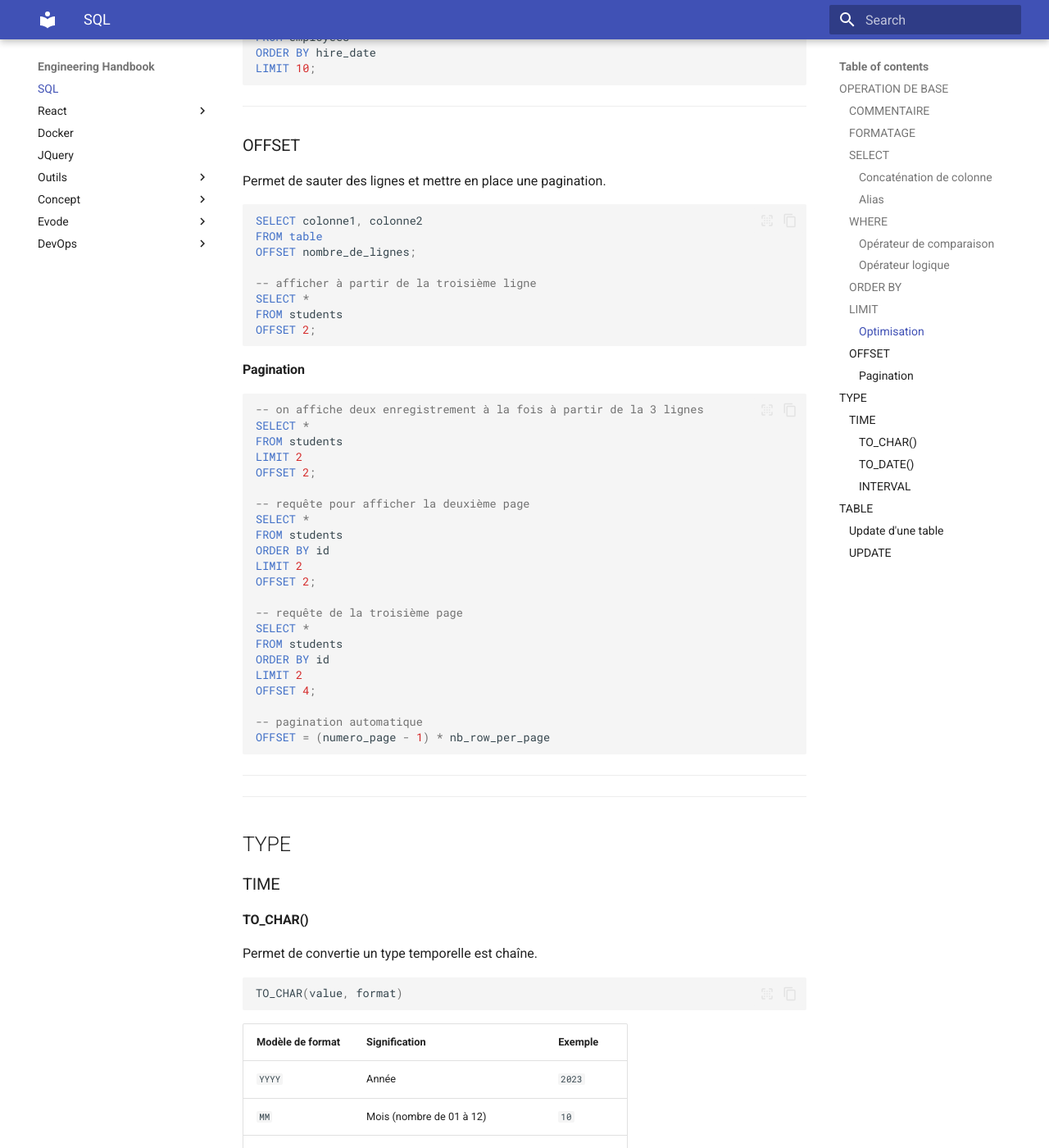
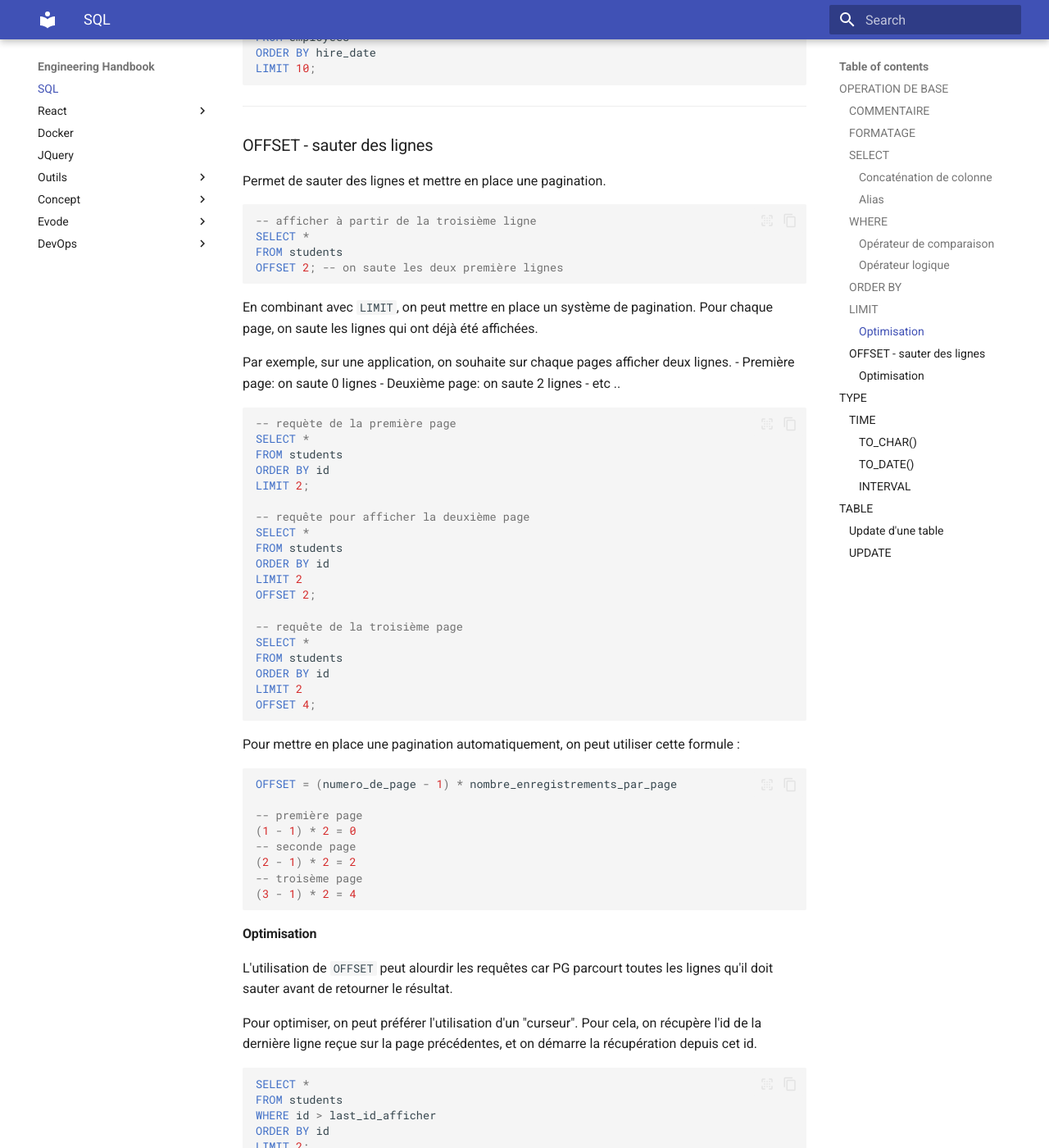
Before and after one commit to GuillemotClement/engineering-handbook, an MkDocs documentation site: the page built from docs/SQL/01_index.md, in a window 1280 px wide and 1400 px high, scrolled down 4879 px. Shown: the whole window at 82% size. Built offline with MkDocs 1.6.1 and Material for MkDocs 9.7.7, drawn with Linux system fonts in a browser that asks for light colours.

Commit message:
SQL: OFFSET et pagination

````diff
--- a/docs/SQL/01_index.md
+++ b/docs/SQL/01_index.md
@@ -233,27 +233,30 @@ LIMIT 10;
 ```
 
 ---
+### OFFSET - sauter des lignes
 
-### OFFSET
 Permet de sauter des lignes et mettre en place une pagination.
+
 ```sql
-SELECT colonne1, colonne2
-FROM table
-OFFSET nombre_de_lignes;
-
 -- afficher à partir de la troisième ligne
 SELECT *
 FROM students
-OFFSET 2;
+OFFSET 2; -- on saute les deux première lignes
 ```
 
-#### Pagination
+En combinant avec `LIMIT`, on peut mettre en place un système de pagination. Pour chaque page, on saute les lignes qui ont déjà été affichées.
+
+Par exemple, sur une application, on souhaite sur chaque pages afficher deux lignes.
+- Première page: on saute 0 lignes
+- Deuxième page: on saute 2 lignes
+- etc ..
+
 ```sql
--- on affiche deux enregistrement à la fois à partir de la 3 lignes
+-- requète de la première page
 SELECT *
 FROM students
-LIMIT 2
-OFFSET 2;
+ORDER BY id
+LIMIT 2;
 
 -- requête pour afficher la deuxième page
 SELECT *
@@ -268,9 +271,33 @@ FROM students
 ORDER BY id
 LIMIT 2
 OFFSET 4;
+```
 
--- pagination automatique
-OFFSET = (numero_page - 1) * nb_row_per_page
+Pour mettre en place une pagination automatiquement, on peut utiliser cette formule :
+
+```sql
+OFFSET = (numero_de_page - 1) * nombre_enregistrements_par_page
+
+-- première page
+(1 - 1) * 2 = 0
+-- seconde page
+(2 - 1) * 2 = 2
+-- troisème page
+(3 - 1) * 2 = 4
+```
+
+#### Optimisation
+
+L'utilisation de `OFFSET` peut alourdir les requêtes car PG parcourt toutes les lignes qu'il doit sauter avant de retourner le résultat.
+
+Pour optimiser, on peut préférer l'utilisation d'un "curseur". Pour cela, on récupère l'id de la dernière ligne reçue sur la page précédentes, et on démarre la récupération depuis cet id.
+
+```sql
+SELECT *
+FROM students
+WHERE id > last_id_afficher
+ORDER BY id
+LIMIT 2;
 ```
 
 ---
````
